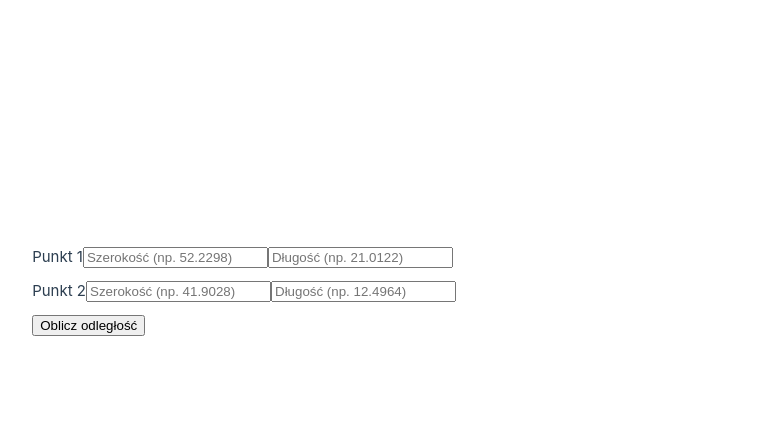
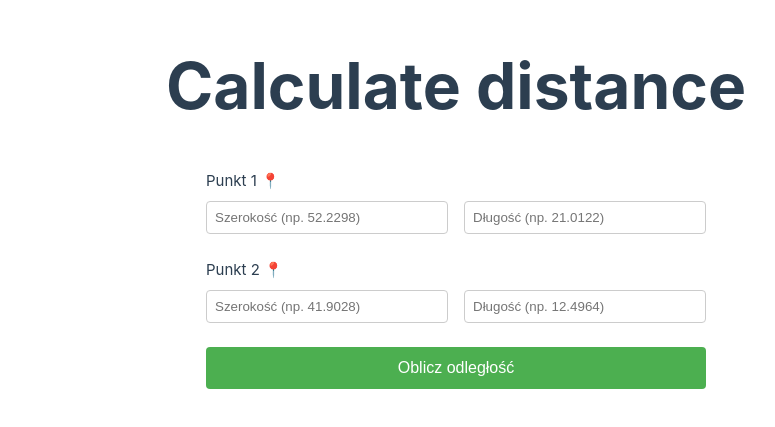
Before and after one commit to magwww/php-vue-distance-calc, a Vue app: page / in a window 1280 px wide. Shown: the part 109-536 px from the top of the page, without its empty margins (184-959 px from the left). Built offline with nearby package versions, Linux system fonts and the light colour scheme.

Commit message:
fix(styles): form styles, main styles cleanup

```diff
--- a/frontend/src/App.vue
+++ b/frontend/src/App.vue
@@ -1,5 +1,6 @@
 <template>
-  <div>
+  <div class="container">
+    <h1>Calculate distance</h1>
     <GeoDistanceForm @calculate="calculateDistance" />
     <GeoDistanceResult :distance="distance" />
   </div>
@@ -18,3 +19,14 @@ const calculateDistance = async (points: { point1: GeoPoint; point2: GeoPoint })
   distance.value = await GeoDistanceService.calculateDistance(points)
 }
 </script>
+
+<style scoped>
+.container {
+  width: 100%;
+  padding: 2rem;
+  display: flex;
+  flex-direction: column;
+  gap: 2rem;
+  align-items: center;
+}
+</style>
--- a/frontend/src/assets/base.css
+++ b/frontend/src/assets/base.css
@@ -19,6 +19,9 @@
   --vt-c-text-light-2: rgba(60, 60, 60, 0.66);
   --vt-c-text-dark-1: var(--vt-c-white);
   --vt-c-text-dark-2: rgba(235, 235, 235, 0.64);
+
+  --vt-c-text-medium: 32px;
+  --vt-c-text-large: 64px;
 }
 
 /* semantic color variables for this project */
--- a/frontend/src/assets/main.css
+++ b/frontend/src/assets/main.css
@@ -1,4 +1,9 @@
 @import './base.css';
+
+body {
+  padding-top: 5rem;
+  padding-bottom: 5rem;
+}
 
 #app {
   max-width: 1280px;
@@ -7,29 +12,14 @@
   font-weight: normal;
 }
 
-a,
-.green {
-  text-decoration: none;
-  color: hsla(160, 100%, 37%, 1);
-  transition: 0.4s;
-  padding: 3px;
-}
-
-@media (hover: hover) {
-  a:hover {
-    background-color: hsla(160, 100%, 37%, 0.2);
-  }
+h1 {
+  font-size: var(--vt-c-text-medium);
+  font-weight: bold;
+  text-align: center;
 }
 
 @media (min-width: 1024px) {
-  body {
-    display: flex;
-    place-items: center;
-  }
-
-  #app {
-    display: grid;
-    grid-template-columns: 1fr 1fr;
-    padding: 0 2rem;
+  h1 {
+    font-size: var(--vt-c-text-large);
   }
 }
--- a/frontend/src/components/GeoDistanceForm.vue
+++ b/frontend/src/components/GeoDistanceForm.vue
@@ -1,14 +1,18 @@
 <template>
   <form @submit.prevent="onSubmit">
     <div class="input-group">
-      <label>Punkt 1</label>
-      <input v-model.number="point1.lat" placeholder="Szerokość (np. 52.2298)" required />
-      <input v-model.number="point1.lng" placeholder="Długość (np. 21.0122)" required />
+      <label>Punkt 1 📍</label>
+      <div class="inputs">
+        <input v-model.number="point1.lat" placeholder="Szerokość (np. 52.2298)" required />
+        <input v-model.number="point1.lng" placeholder="Długość (np. 21.0122)" required />
+      </div>
     </div>
     <div class="input-group">
-      <label>Punkt 2</label>
-      <input v-model.number="point2.lat" placeholder="Szerokość (np. 41.9028)" required />
-      <input v-model.number="point2.lng" placeholder="Długość (np. 12.4964)" required />
+      <label>Punkt 2 📍</label>
+      <div class="inputs">
+        <input v-model.number="point2.lat" placeholder="Szerokość (np. 41.9028)" required />
+        <input v-model.number="point2.lng" placeholder="Długość (np. 12.4964)" required />
+      </div>
     </div>
     <button type="submit">Oblicz odległość</button>
   </form>
@@ -28,7 +32,44 @@ const onSubmit = () => {
 </script>
 
 <style scoped>
+form {
+  width: 100%;
+  max-width: 500px;
+  display: flex;
+  flex-direction: column;
+  gap: 1.5rem;
+}
+
 .input-group {
-  margin-bottom: 10px;
+  display: flex;
+  flex-direction: column;
+  gap: 0.5rem;
+}
+
+.inputs {
+  display: flex;
+  gap: 1rem;
+}
+
+input {
+  padding: 0.5rem;
+  border: 1px solid #ccc;
+  border-radius: 4px;
+  width: 100%;
+}
+
+button {
+  padding: 0.75rem;
+  background-color: #4caf50;
+  color: white;
+  border: none;
+  border-radius: 4px;
+  cursor: pointer;
+  font-size: 1rem;
+  transition: 0.4s;
+}
+
+button:hover {
+  background-color: #1d5220;
 }
 </style>
```
